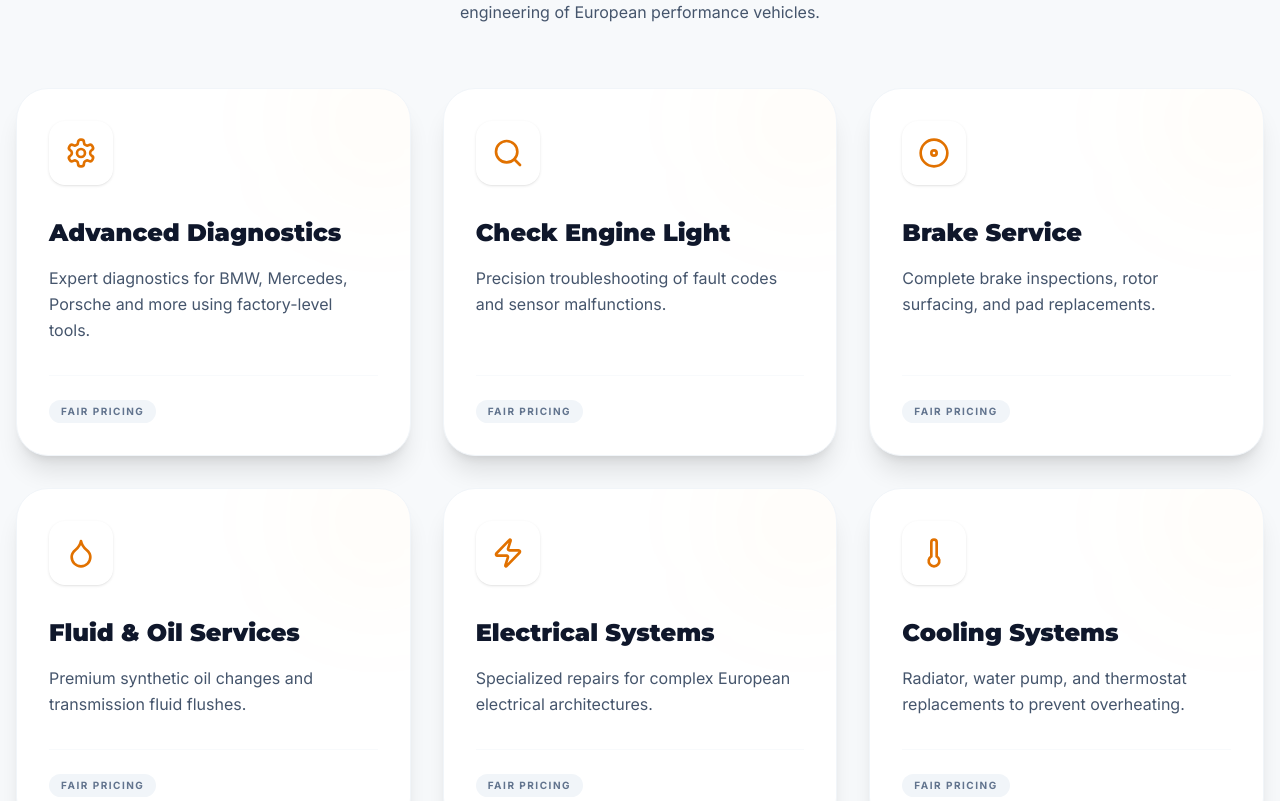
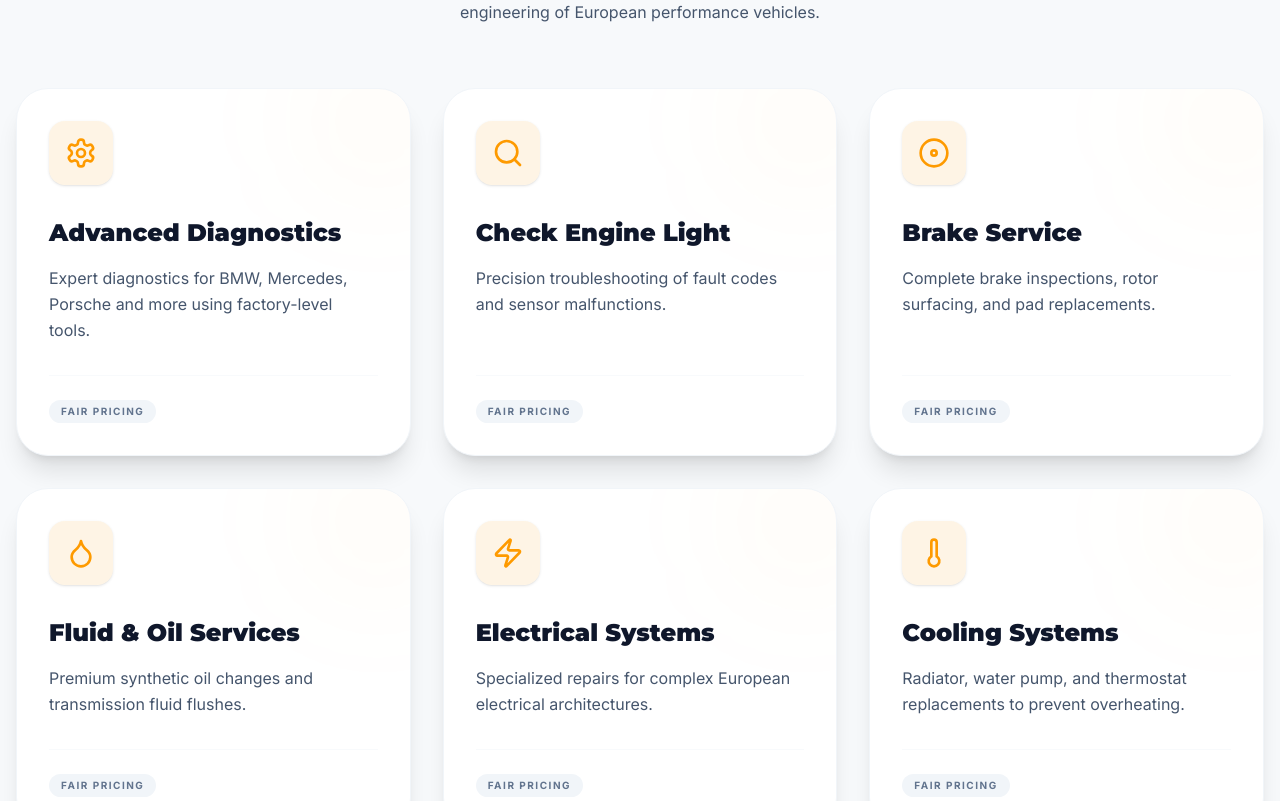
Before and after one commit to milan101q/PPI-Mechanic, a React (Vite) app: page / in a window 1280 px wide. Shown: the part 2048-2849 px from the top of the page. Built offline with nearby package versions, Linux system fonts and the light colour scheme.

Commit message:
fix: adjust base path and styling
Update build base path configuration for environment compatibility, fix script source path, and refine service card icon styling.

```diff
--- a/App.tsx
+++ b/App.tsx
@@ -230,7 +230,7 @@ const Services = () => (
             <div className="absolute top-0 right-0 -mr-8 -mt-8 w-32 h-32 bg-amber-500/5 rounded-full blur-3xl group-hover:bg-amber-500/10 transition-colors"></div>
 
             {/* Icon Container */}
-            <div className="relative z-10 p-4 bg-amber-550 text-amber-600 rounded-2xl mb-8 icon-pulse shadow-sm group-hover:bg-amber-500 group-hover:text-white group-hover:shadow-lg transition-all duration-300">
+            <div className="relative z-10 p-4 bg-amber-500/10 text-amber-500 rounded-2xl mb-8 icon-pulse shadow-sm group-hover:bg-amber-500 group-hover:text-white group-hover:shadow-lg transition-all duration-300">
               {s.icon}
             </div>
 
--- a/index.html
+++ b/index.html
@@ -76,6 +76,6 @@
 </head>
 <body class="bg-slate-50 text-slate-900">
     <div id="root"></div>
-    <script type="module" src="/index.tsx"></script>
+    <script type="module" src="./index.tsx"></script>
 </body>
 </html>
--- a/vite.config.ts
+++ b/vite.config.ts
@@ -6,7 +6,7 @@ import tailwindcss from '@tailwindcss/vite';
 export default defineConfig(({ mode }) => {
     const env = loadEnv(mode, '.', '');
     return {
-      base: './',
+      base: mode === 'production' ? './' : '/',
       server: {
         port: 3000,
         host: '0.0.0.0',
```
